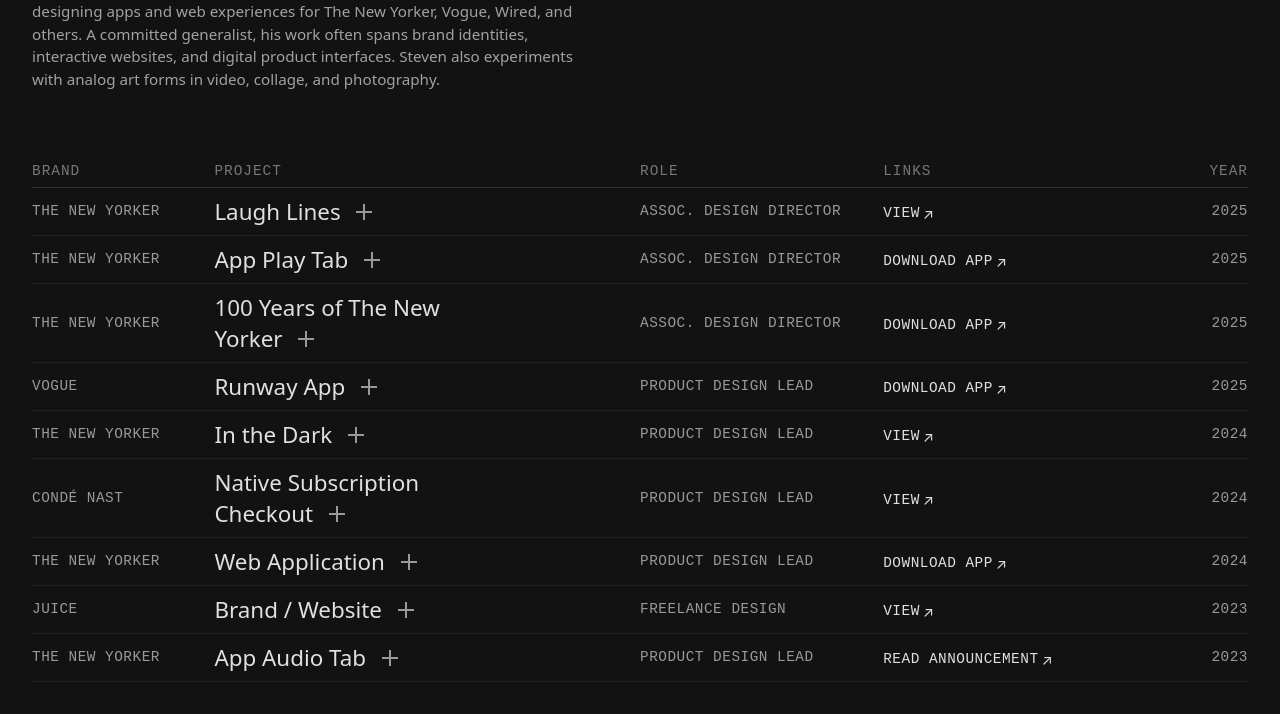
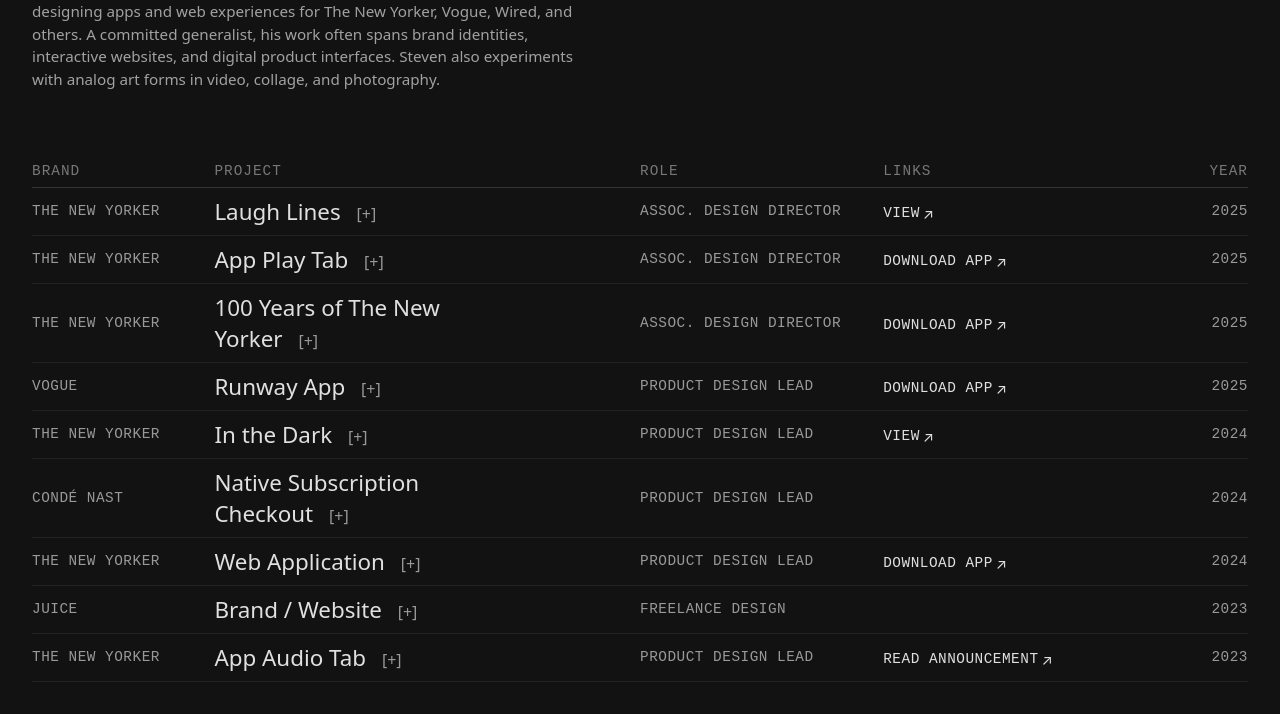
Before and after one commit to sstriegs/sstriegs, a plain HTML site: page index.html in a window 1280 px wide. Shown: the part 111-825 px from the top of the page. Drawn offline with Linux system fonts and the light colour scheme.

Commit message:
expand-styles

```diff
--- a/index.html
+++ b/index.html
@@ -227,7 +227,7 @@
                     <span class="toggle-icon"></span>
                 </td>
                 <td class="role meta-text">Product Design Lead</td>
-                <td class="links"><a href="#" onclick="event.stopPropagation()">View <span class="arrow">↗</span></a></td>
+                <td class="links"></td>
                 <td class="year meta-text">2024</td>
             </tr>
             <tr class="project-details">
@@ -295,7 +295,7 @@
                     <span class="toggle-icon"></span>
                 </td>
                 <td class="role meta-text">Freelance Design</td>
-                <td class="links"><a href="#" onclick="event.stopPropagation()">View <span class="arrow">↗</span></a></td>
+                <td class="links"></td>
                 <td class="year meta-text">2023</td>
             </tr>
             <tr class="project-details">
--- a/styles.css
+++ b/styles.css
@@ -146,31 +146,18 @@ header {
     height: 16px;
     position: relative;
     transition: transform 0.3s ease;
-}
-
-.toggle-icon::before, .toggle-icon::after {
-    content: '';
-    position: absolute;
-    background-color: #999;
-    transition: transform 0.3s ease;
+    font-size: 16px;
+    line-height: 1;
+    text-align: center;
+    color: #999;
 }
 
 .toggle-icon::before {
-    width: 100%;
-    height: 2px;
-    top: 7px;
-    left: 0;
+    content: '[+]';
 }
 
-.toggle-icon::after {
-    width: 2px;
-    height: 100%;
-    top: 0;
-    left: 7px;
-}
-
-.project-row.expanded .toggle-icon::after {
-    transform: scaleY(0);
+.project-row.expanded .toggle-icon::before {
+    content: '[–]';
 }
 
 .role {
```
